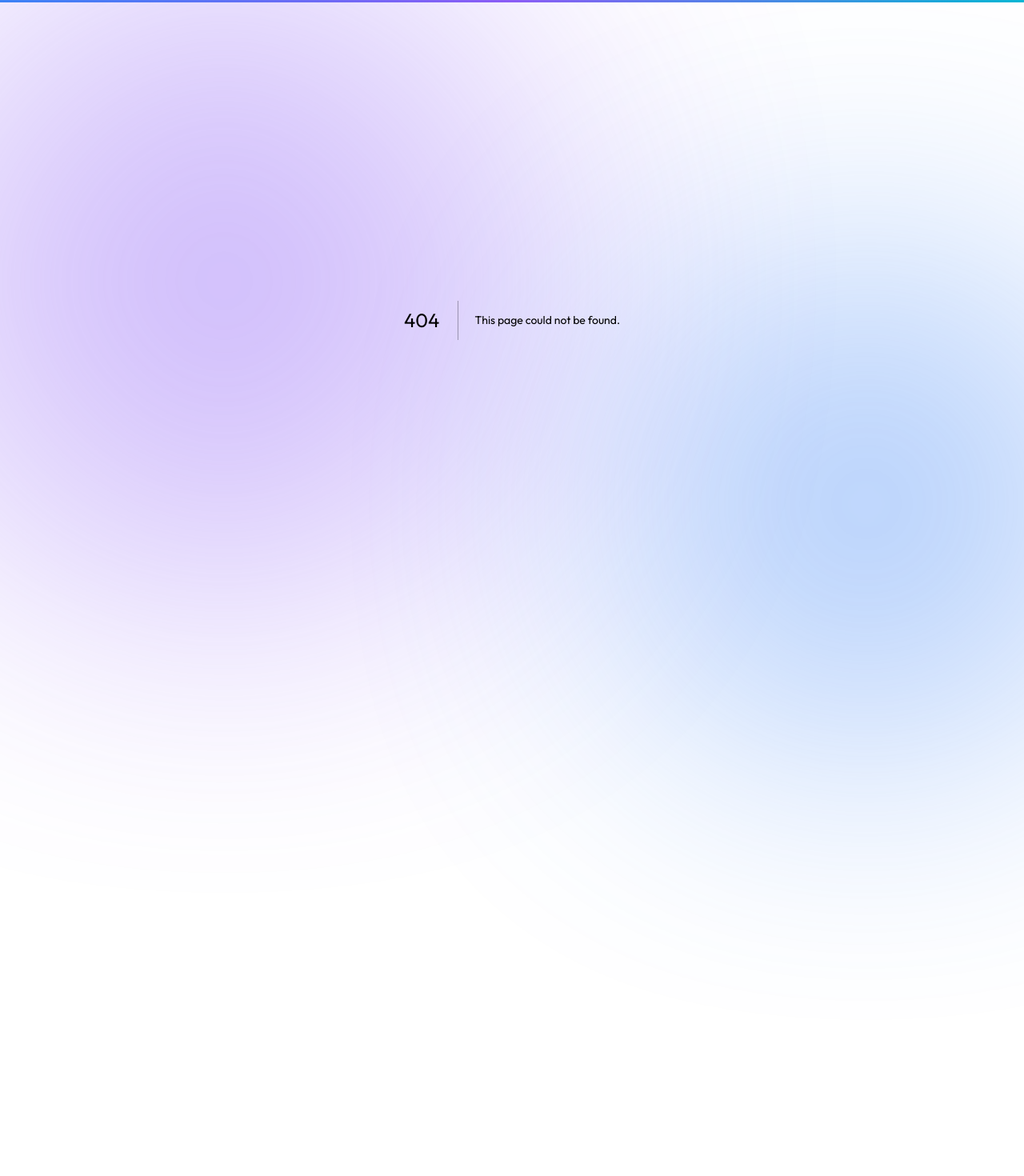
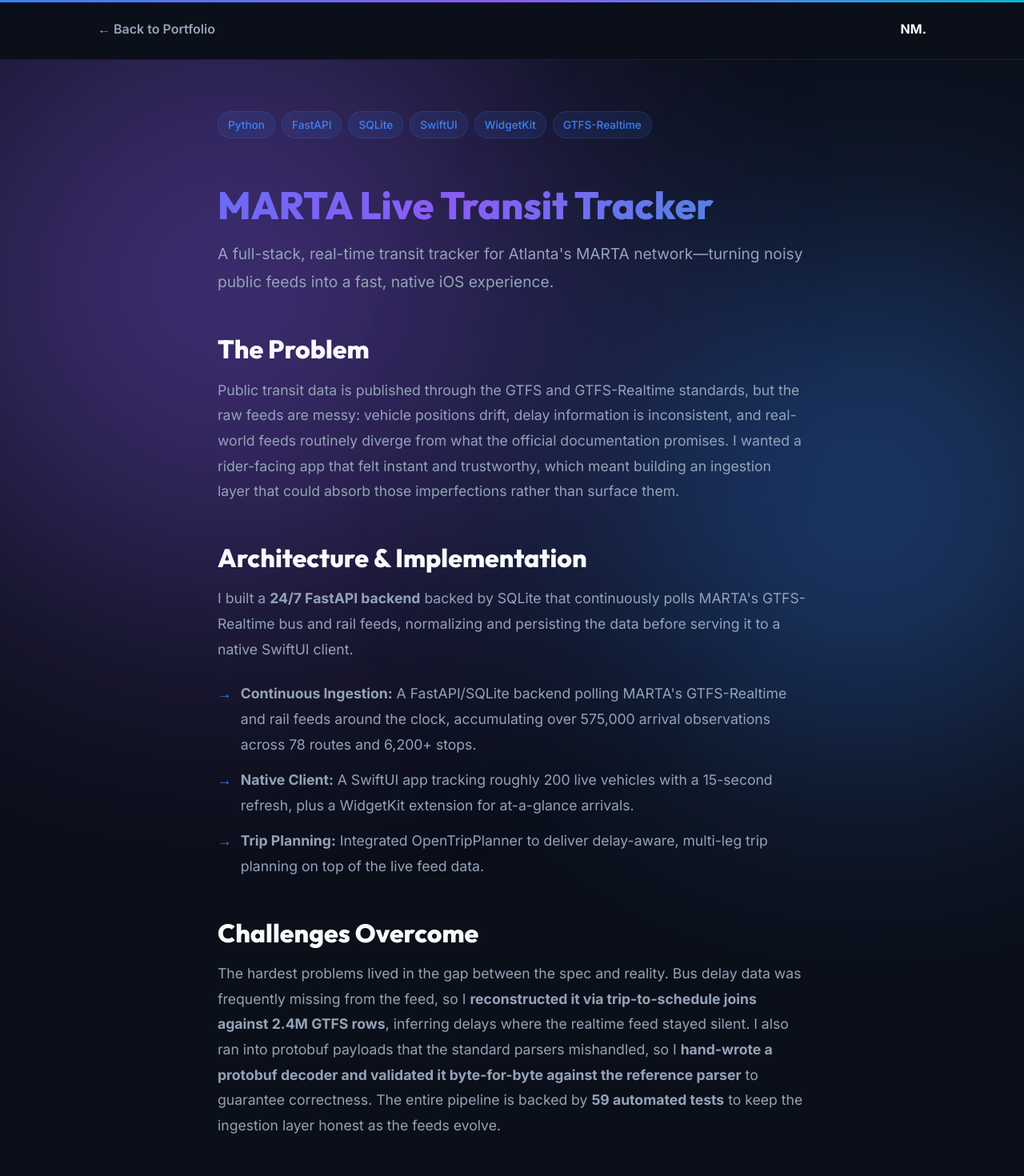
Before and after one commit to NeelMaddu268/portfolio, a Next.js app: page /projects/marta-transit-tracker in a window 1280 px wide. Before the commit this address had no page. Shown: the top 1470 px of the page at 80% size. Before the commit the page ends 800 px from the top, so only its background shows below. Built offline with nearby package versions, Linux system fonts and the light colour scheme.

Commit message:
Add MARTA Transit Tracker and LLM Red-Teaming projects

```diff
--- /dev/null
+++ b/pages/projects/llm-red-teaming.js
@@ -0,0 +1,61 @@
+import Head from 'next/head';
+import Link from 'next/link';
+
+export default function LLMRedTeaming() {
+  return (
+    <>
+      <Head>
+        <title>LLM Red-Teaming Evaluation Pipeline | Neel Maddu</title>
+      </Head>
+
+      <nav style={{ padding: '1.5rem 0', background: 'var(--bg-color)', borderBottom: '1px solid var(--glass-border)' }}>
+        <div className="container project-nav-row">
+          <Link href="/" style={{ fontWeight: 600, color: 'var(--text-muted)' }}>← Back to Portfolio</Link>
+          <div style={{ fontWeight: 800 }}>NM.</div>
+        </div>
+      </nav>
+
+      <main className="article-container animate-fade-in delay-100">
+        <div style={{ marginBottom: '3rem' }}>
+          <span className="tech-badge">Python</span>
+          <span className="tech-badge">Streamlit</span>
+          <span className="tech-badge">Ollama</span>
+          <span className="tech-badge">Anthropic API</span>
+          <span className="tech-badge">pytest</span>
+        </div>
+
+        <h1 className="text-gradient">LLM Red-Teaming Evaluation Pipeline</h1>
+        <p>
+          An extensible framework for measuring how well language models resist prompt-injection attacks—and where their defenses quietly break down.
+        </p>
+
+        <h2>The Problem</h2>
+        <p>
+          As LLMs get wired into agentic systems with tool access, prompt injection becomes a real security surface rather than a curiosity. But &quot;is this model safe?&quot; is not a yes/no question—robustness varies by attack technique, by model size, and by the defenses layered on top. I set out to build a rigorous, repeatable way to <strong>quantify</strong> that robustness instead of reasoning about it anecdotally.
+        </p>
+
+        <h2>Architecture &amp; Implementation</h2>
+        <p>
+          I designed an <strong>extensible prompt-injection evaluation framework</strong> with cleanly separated, pluggable layers—provider, target, classifier, and defense—so new models, attacks, and mitigations can be swapped in without touching the core harness.
+        </p>
+
+        <ul className="feature-list">
+          <li><strong>Attack Corpus:</strong> 46 attack payloads spanning 4 categories and 41 distinct techniques, exercised against both local and frontier models.</li>
+          <li><strong>Dual Scoring:</strong> A hybrid scoring pipeline combining deterministic rule-based checks with an LLM-as-judge, surfacing breakthroughs a single method would miss.</li>
+          <li><strong>Dashboard &amp; CI:</strong> A Streamlit dashboard for exploring results, backed by 35 automated tests running in CI.</li>
+        </ul>
+
+        <h2>Key Findings</h2>
+        <p>
+          The pipeline quantified a <strong>robustness gap of up to a 47% breakthrough rate on local 8B models versus near-zero on a frontier model</strong>—a stark, measurable difference in resilience. Through multi-model, repeated-trial experiments, it also surfaced non-obvious failure modes: <strong>prompt-hardening defenses that merely relocated vulnerabilities rather than removing them</strong>, and denylist filters that were defeated by trivial obfuscation. The takeaway: defenses that look effective in isolation can give a false sense of security until they&apos;re measured systematically.
+        </p>
+
+        <div style={{ marginTop: '4rem', display: 'flex', gap: '1rem' }}>
+          <a href="https://github.com/NeelMaddu268/llm-redteam" target="_blank" rel="noopener noreferrer" className="btn-primary">
+            GitHub Code
+          </a>
+        </div>
+      </main>
+    </>
+  );
+}
--- /dev/null
+++ b/pages/projects/marta-transit-tracker.js
@@ -0,0 +1,62 @@
+import Head from 'next/head';
+import Link from 'next/link';
+
+export default function MartaTransitTracker() {
+  return (
+    <>
+      <Head>
+        <title>MARTA Live Transit Tracker | Neel Maddu</title>
+      </Head>
+
+      <nav style={{ padding: '1.5rem 0', background: 'var(--bg-color)', borderBottom: '1px solid var(--glass-border)' }}>
+        <div className="container project-nav-row">
+          <Link href="/" style={{ fontWeight: 600, color: 'var(--text-muted)' }}>← Back to Portfolio</Link>
+          <div style={{ fontWeight: 800 }}>NM.</div>
+        </div>
+      </nav>
+
+      <main className="article-container animate-fade-in delay-100">
+        <div style={{ marginBottom: '3rem' }}>
+          <span className="tech-badge">Python</span>
+          <span className="tech-badge">FastAPI</span>
+          <span className="tech-badge">SQLite</span>
+          <span className="tech-badge">SwiftUI</span>
+          <span className="tech-badge">WidgetKit</span>
+          <span className="tech-badge">GTFS-Realtime</span>
+        </div>
+
+        <h1 className="text-gradient">MARTA Live Transit Tracker</h1>
+        <p>
+          A full-stack, real-time transit tracker for Atlanta&apos;s MARTA network—turning noisy public feeds into a fast, native iOS experience.
+        </p>
+
+        <h2>The Problem</h2>
+        <p>
+          Public transit data is published through the GTFS and GTFS-Realtime standards, but the raw feeds are messy: vehicle positions drift, delay information is inconsistent, and real-world feeds routinely diverge from what the official documentation promises. I wanted a rider-facing app that felt instant and trustworthy, which meant building an ingestion layer that could absorb those imperfections rather than surface them.
+        </p>
+
+        <h2>Architecture &amp; Implementation</h2>
+        <p>
+          I built a <strong>24/7 FastAPI backend</strong> backed by SQLite that continuously polls MARTA&apos;s GTFS-Realtime bus and rail feeds, normalizing and persisting the data before serving it to a native SwiftUI client.
+        </p>
+
+        <ul className="feature-list">
+          <li><strong>Continuous Ingestion:</strong> A FastAPI/SQLite backend polling MARTA&apos;s GTFS-Realtime and rail feeds around the clock, accumulating over 575,000 arrival observations across 78 routes and 6,200+ stops.</li>
+          <li><strong>Native Client:</strong> A SwiftUI app tracking roughly 200 live vehicles with a 15-second refresh, plus a WidgetKit extension for at-a-glance arrivals.</li>
+          <li><strong>Trip Planning:</strong> Integrated OpenTripPlanner to deliver delay-aware, multi-leg trip planning on top of the live feed data.</li>
+        </ul>
+
+        <h2>Challenges Overcome</h2>
+        <p>
+          The hardest problems lived in the gap between the spec and reality. Bus delay data was frequently missing from the feed, so I <strong>reconstructed it via trip-to-schedule joins against 2.4M GTFS rows</strong>, inferring delays where the realtime feed stayed silent. I also ran into protobuf payloads that the standard parsers mishandled, so I <strong>hand-wrote a protobuf decoder and validated it byte-for-byte against the reference parser</strong> to guarantee correctness. The entire pipeline is backed by <strong>59 automated tests</strong> to keep the ingestion layer honest as the feeds evolve.
+        </p>
+
+        <div style={{ marginTop: '4rem', display: 'flex', gap: '1rem' }}>
+          <a href="https://github.com/NeelMaddu268/marta-transit-tracker" target="_blank" rel="noopener noreferrer" className="btn-primary">
+            GitHub Code
+          </a>
+        </div>
+      </main>
+    </>
+  );
+}
```
Also changed, not shown: pages/index.js (+12 -0 lines).
